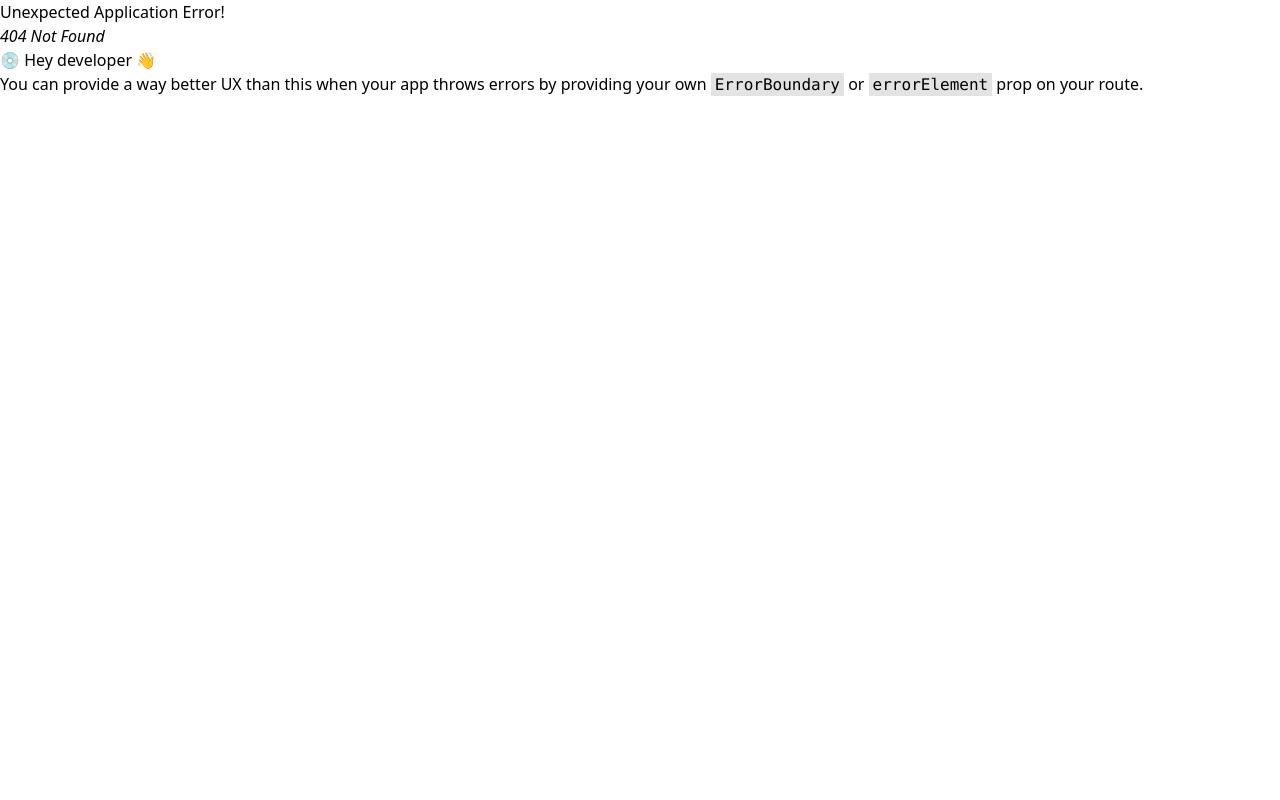
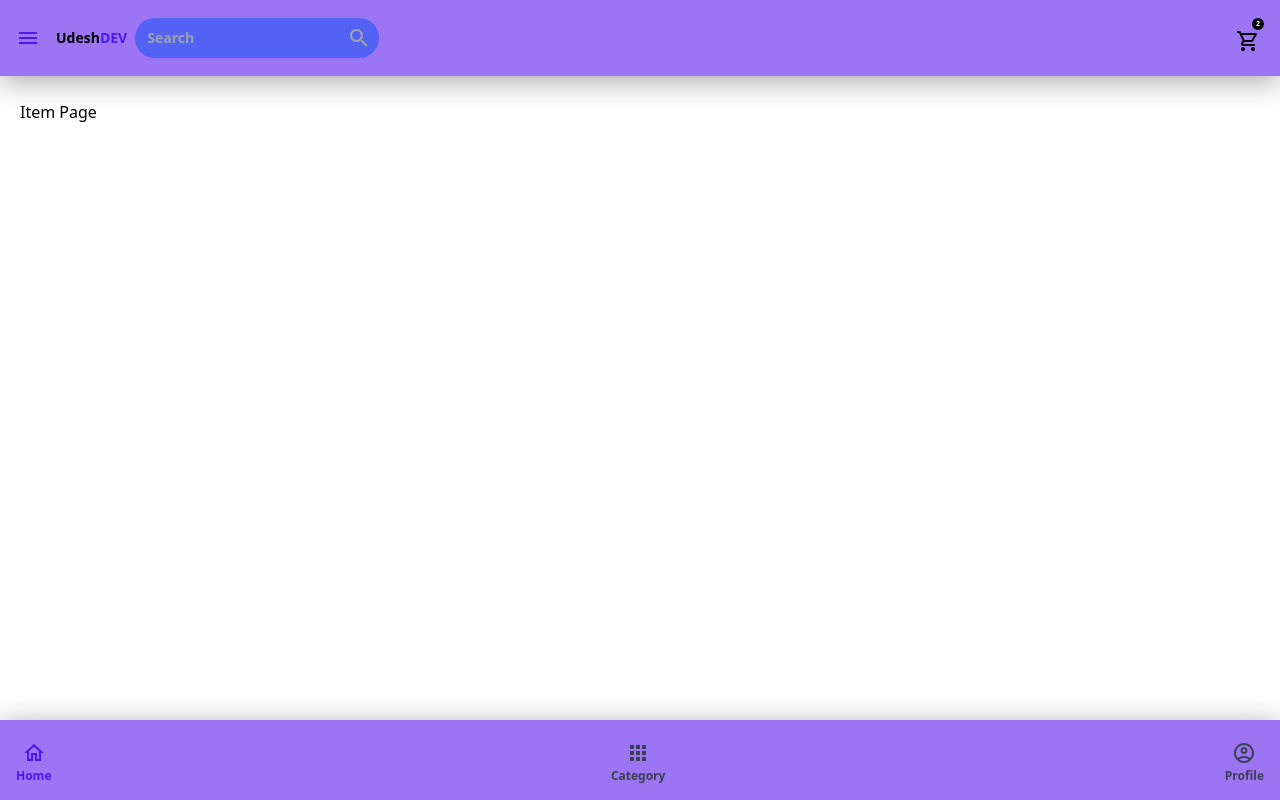
Before and after one commit to WAUdeshinduminaweerakoon/New-E-Commerce-App-1, a React (Create React App) app: page /category/1/1 in a window 1280 px wide. Before the commit this address had no page. Built offline with nearby package versions, Linux system fonts and the light colour scheme.

Commit message:
created the item page

```diff
--- /dev/null
+++ b/src/Pages/ItemPage/ItemPage.jsx
@@ -0,0 +1,11 @@
+
+
+const ItemPage = () => {
+  return (
+    <div className="px-5 py-[100px] w-full h-screen overflow-y-scroll">
+        Item Page
+    </div>
+  )
+}
+
+export default ItemPage
--- a/src/Routers/AppRouter.jsx
+++ b/src/Routers/AppRouter.jsx
@@ -7,6 +7,7 @@
 import UserProtected from "./UserProtected";
 import Category from "../Pages/Category/Category";
 import CategoryItems from "../Pages/CategoryItems/CategoryItems";
+import ItemPage from "../Pages/ItemPage/ItemPage";
 
 
 const router = createBrowserRouter([
@@ -27,7 +28,16 @@
                     },
                     {
                         path:':categoryId',
-                        element:<CategoryItems/>
+                        children:[
+                            {
+                                index:true,
+                                element:<CategoryItems/>
+                            },
+                            {
+                                path:':itemId',
+                                element:<ItemPage/>
+                            }
+                        ]
 
                     },
                 ],
```
